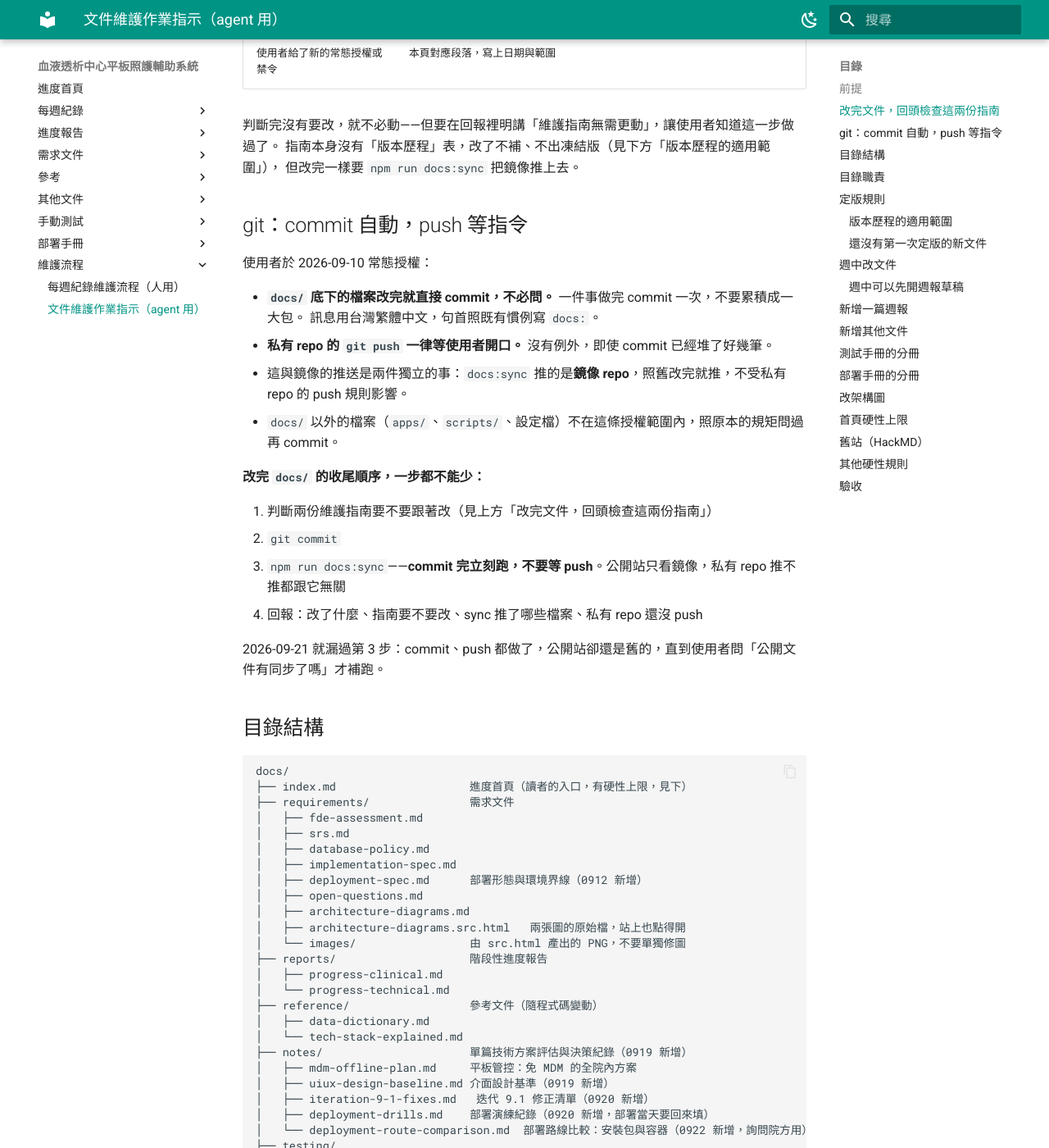
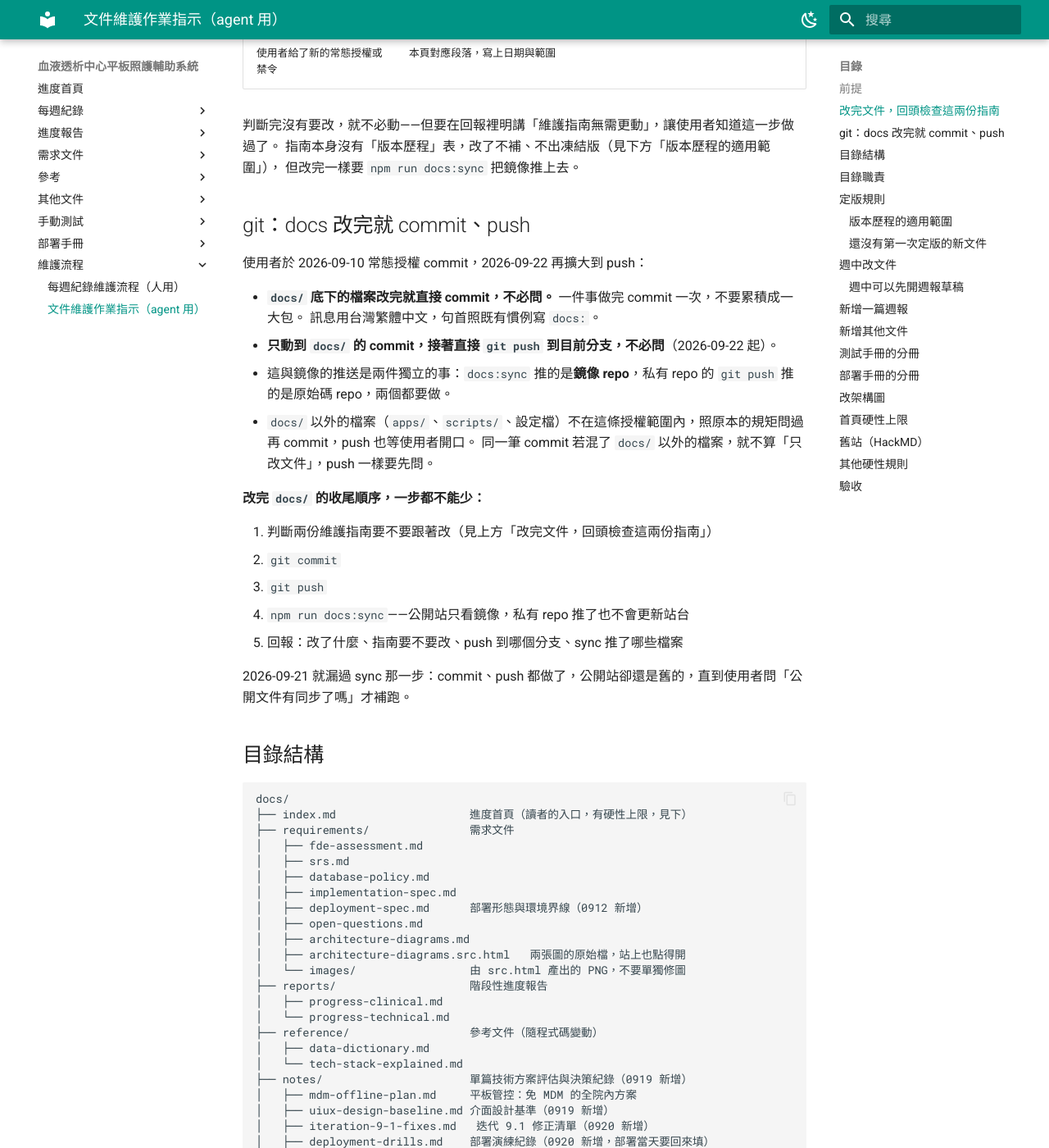
Before and after one commit to 94sh09sh19sh/hd-docs, an MkDocs documentation site: the page built from docs/weekly/AGENT.md, in a window 1280 px wide and 1400 px high, scrolled down 1339 px. Shown: the whole window at 82% size. Built offline with MkDocs 1.6.1 and Material for MkDocs 9.7.7, drawn with Linux system fonts in a browser that asks for light colours; the version menu is left out; some of the changed text lies outside the part shown.

Commit message:
docs: 自私有 repo 同步（2026-09-22）

```diff
--- a/docs/weekly/AGENT.md
+++ b/docs/weekly/AGENT.md
@@ -40,24 +40,26 @@
 指南本身沒有「版本歷程」表，改了不補、不出凍結版（見下方「版本歷程的適用範圍」），
 但改完一樣要 `npm run docs:sync` 把鏡像推上去。
 
-## git：commit 自動，push 等指令
+## git：docs 改完就 commit、push
 
-使用者於 2026-09-10 常態授權：
+使用者於 2026-09-10 常態授權 commit，2026-09-22 再擴大到 push：
 
 - **`docs/` 底下的檔案改完就直接 commit，不必問。** 一件事做完 commit 一次，不要累積成一大包。
   訊息用台灣繁體中文，句首照既有慣例寫 `docs: `。
-- **私有 repo 的 `git push` 一律等使用者開口。** 沒有例外，即使 commit 已經堆了好幾筆。
-- 這與鏡像的推送是兩件獨立的事：`docs:sync` 推的是**鏡像 repo**，照舊改完就推，不受私有 repo 的 push 規則影響。
-- `docs/` 以外的檔案（`apps/`、`scripts/`、設定檔）不在這條授權範圍內，照原本的規矩問過再 commit。
+- **只動到 `docs/` 的 commit，接著直接 `git push` 到目前分支，不必問**（2026-09-22 起）。
+- 這與鏡像的推送是兩件獨立的事：`docs:sync` 推的是**鏡像 repo**，私有 repo 的 `git push` 推的是原始碼 repo，兩個都要做。
+- `docs/` 以外的檔案（`apps/`、`scripts/`、設定檔）不在這條授權範圍內，照原本的規矩問過再 commit，push 也等使用者開口。
+  同一筆 commit 若混了 `docs/` 以外的檔案，就不算「只改文件」，push 一樣要先問。
 
 **改完 `docs/` 的收尾順序，一步都不能少：**
 
 1. 判斷兩份維護指南要不要跟著改（見上方「改完文件，回頭檢查這兩份指南」）
 2. `git commit`
-3. `npm run docs:sync`——**commit 完立刻跑，不要等 push**。公開站只看鏡像，私有 repo 推不推都跟它無關
-4. 回報：改了什麼、指南要不要改、sync 推了哪些檔案、私有 repo 還沒 push
+3. `git push`
+4. `npm run docs:sync`——公開站只看鏡像，私有 repo 推了也不會更新站台
+5. 回報：改了什麼、指南要不要改、push 到哪個分支、sync 推了哪些檔案
 
-2026-09-21 就漏過第 3 步：commit、push 都做了，公開站卻還是舊的，直到使用者問「公開文件有同步了嗎」才補跑。
+2026-09-21 就漏過 sync 那一步：commit、push 都做了，公開站卻還是舊的，直到使用者問「公開文件有同步了嗎」才補跑。
 
 ## 目錄結構
 
@@ -251,7 +253,7 @@ scripts/
 6. 使用者同意後 `npm run docs:sync`。
 7. `npm run docs:freeze`，確認新週次都建立到。**定版日這一步要先問使用者**——凍下去不再更新。
 8. 再跑一次 `npm run docs:sync`：版本歷程第一欄的新週次，要等該週凍結版存在，同步時才換得成連結。
-9. commit（訊息 `docs: 週報 MMDD`）。**私有 repo 的 git push 要等使用者指令**（見上方 git 規則）。
+9. commit（訊息 `docs: 週報 MMDD`）。接著 `git push`（見上方 git 規則）。
 
 ## 新增其他文件
 
--- a/docs/weekly/HOWTO.md
+++ b/docs/weekly/HOWTO.md
@@ -213,7 +213,7 @@ git add docs docs-site scripts package.json && git commit -m "docs: 週報 0916"
 | 站上看不到剛加的那一頁 | `docs-site/mkdocs.yml` 的 `nav` 沒加那一列 | 補一列再 `docs:sync`。頁面其實建出來了，只是側欄沒有入口 |
 | 凍結版的內容是舊的 | 先跑了 `docs:freeze` 才跑 `docs:sync` | 順序一律是先 sync 再 freeze。腳本會擋下沒同步就凍結的情況，但別靠它 |
 | 週次 tag 打錯了 | 版本歷程那一欄寫錯週次 | **趁還沒 push 才救得回來**。已經建出去的凍結版視為既成紀錄，要修正就在新的一週寫明 |
-| 改了 `docs/` 但站上沒變 | 只改了 repo，沒跑 `docs:sync`。**`git push` 不會更新公開站**——站台只看鏡像，私有 repo 推了也沒用 | 跑 `npm run docs:sync`。跑完 Actions 還要一兩分鐘才建完。交給 agent 時，它的收尾順序寫在 AGENT.md「git：commit 自動，push 等指令」 |
+| 改了 `docs/` 但站上沒變 | 只改了 repo，沒跑 `docs:sync`。**`git push` 不會更新公開站**——站台只看鏡像，私有 repo 推了也沒用 | 跑 `npm run docs:sync`。跑完 Actions 還要一兩分鐘才建完。交給 agent 時，它的收尾順序寫在 AGENT.md「git：docs 改完就 commit、push」 |
 | `docs:sync` 說找不到鏡像 repo | 鏡像還沒建立 | `gh repo create hd-docs --public`，再跑一次 |
 | 在鏡像 repo 或站台上改的字不見了 | 同步是整份覆蓋，鏡像是單向的 | 內容一律改 `docs/`，鏡像只當展示 |
 | 預覽起不來，說找不到 mkdocs | 本機沒裝建站工具 | `pip install -r docs-site/requirements.txt`。只影響預覽，不影響同步 |
```
